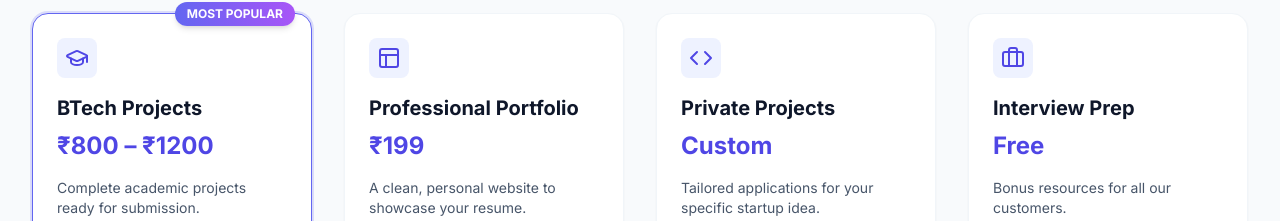
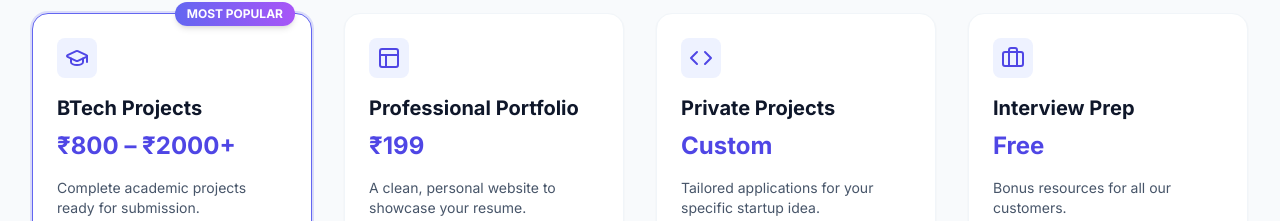
Before and after one commit to Abhilash-B3/BTech-Projects, a React (Vite) app: page / in a window 1280 px wide. Shown: the part 1480-1701 px from the top of the page. Built offline with nearby package versions, Linux system fonts and the light colour scheme.

Commit message:
Update price range for BTech Projects service

```diff
--- a/src/components/Services.tsx
+++ b/src/components/Services.tsx
@@ -5,7 +5,7 @@ import { Service } from '../types';
 const services: Service[] = [
   {
     title: 'BTech Projects',
-    price: '₹800 – ₹1200',
+    price: '₹800 – ₹2000+',
     description: 'Complete academic projects ready for submission.',
     features: [
       'Source Code',
```
